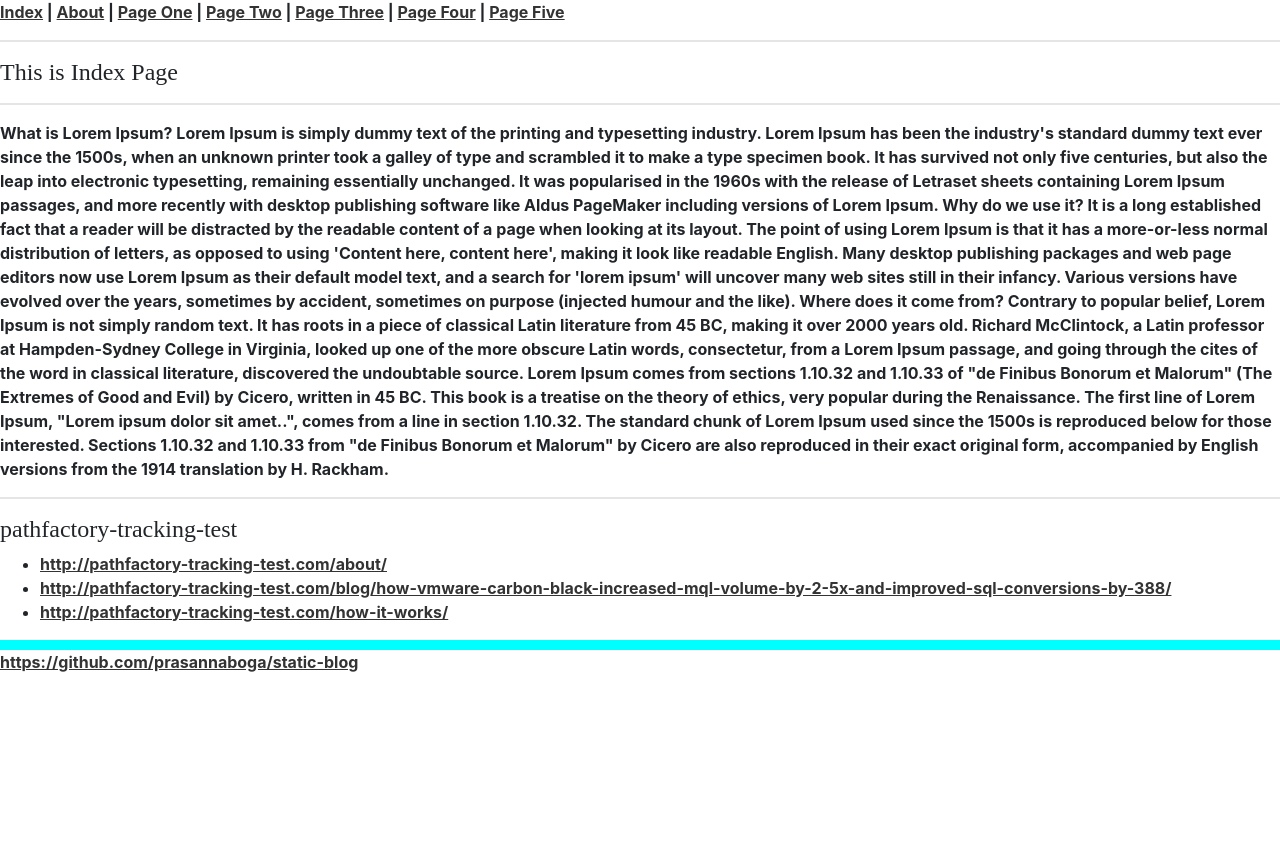
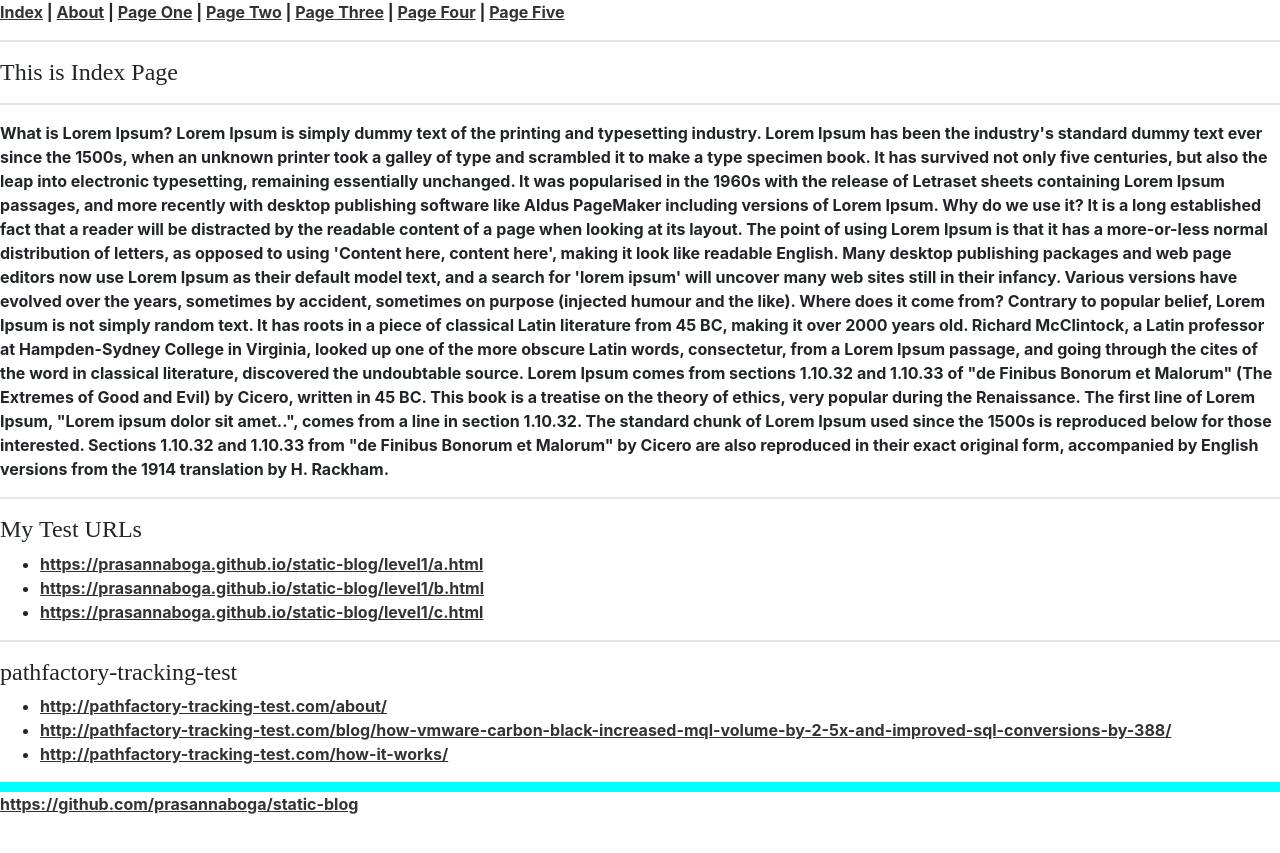
Before and after one commit to prasannaboga/static-blog, a Jekyll site: the page built from index.html, in a window 1280 px wide. Shown: the top 853 px of the page. Built offline with Jekyll 4.4.1, drawn with Linux system fonts in a browser that asks for light colours; some web fonts are replaced.

Commit message:
Added level 1 urls

```diff
--- a/index.html
+++ b/index.html
@@ -19,6 +19,19 @@ consectetur, from a Lorem Ipsum passage, and going through the cites of the word
 The standard chunk of Lorem Ipsum used since the 1500s is reproduced below for those interested.
 Sections 1.10.32 and 1.10.33 from "de Finibus Bonorum et Malorum" by Cicero are also reproduced in their exact original form, accompanied by English versions from the 1914 translation by H. Rackham.
 <hr>
+<h4>My Test URLs</h4>
+<ul>
+    <li>
+        <a href="https://prasannaboga.github.io/static-blog/level1/a.html">https://prasannaboga.github.io/static-blog/level1/a.html</a>
+    </li>
+    <li>
+        <a href="https://prasannaboga.github.io/static-blog/level1/b.html">https://prasannaboga.github.io/static-blog/level1/b.html</a>
+    </li>
+    <li>
+        <a href="https://prasannaboga.github.io/static-blog/level1/c.html">https://prasannaboga.github.io/static-blog/level1/c.html</a>
+    </li>
+</ul>
+<hr>
 <h4>pathfactory-tracking-test</h4>
 <ul>
     <li>
```
Also changed, not shown: 2 other files.
